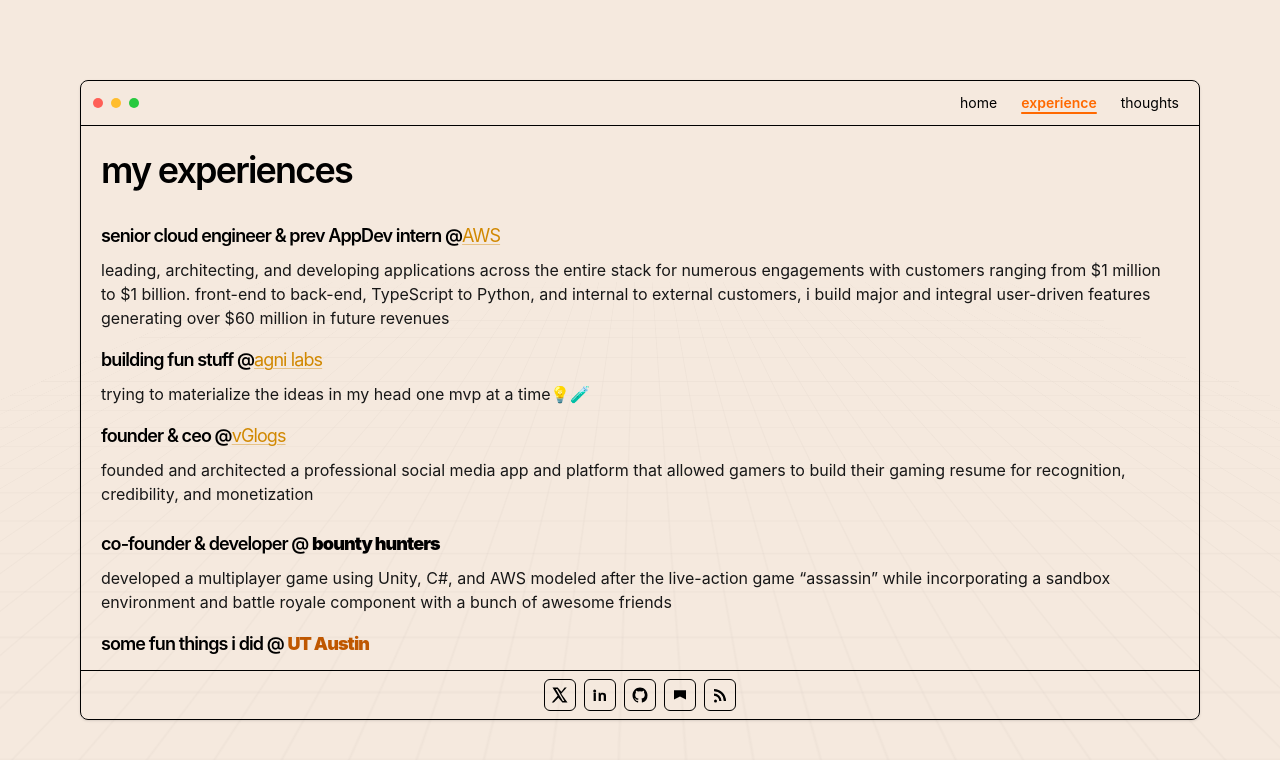
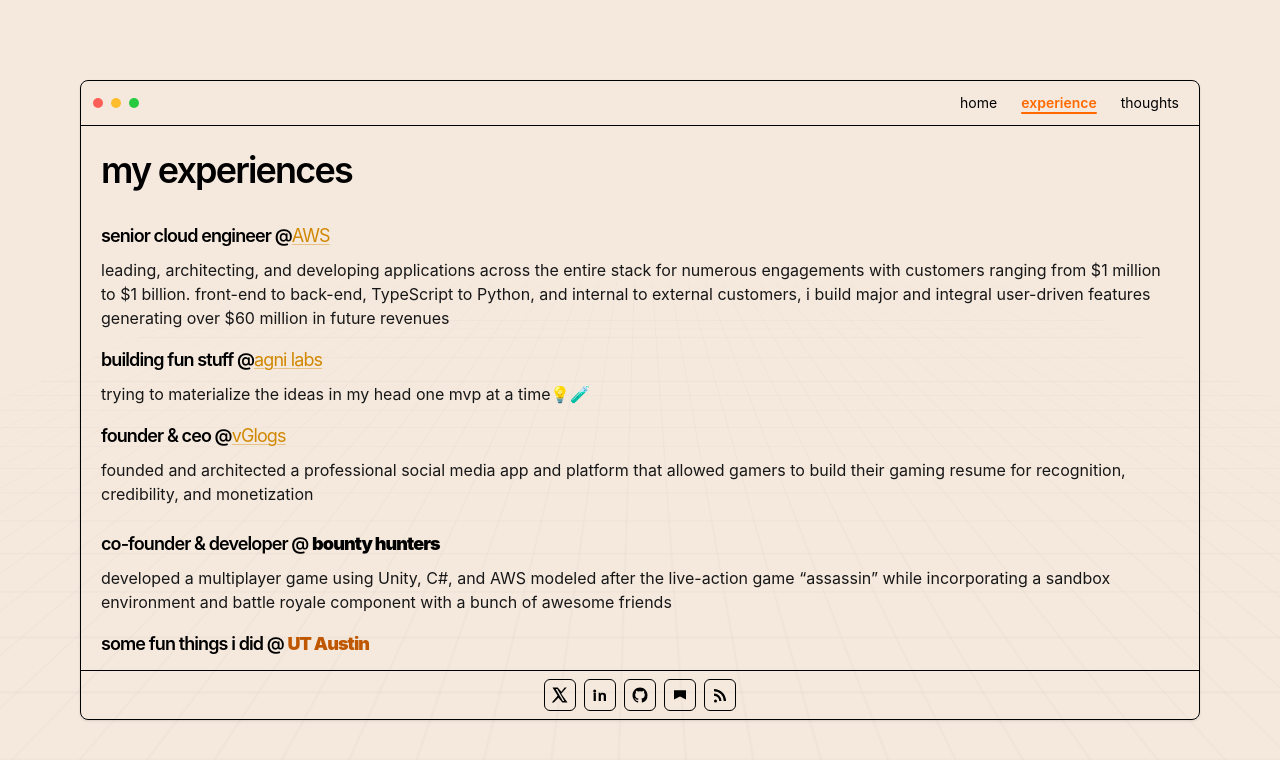
Before and after one commit to adiadd/adiadd.github.io, a Next.js app: page /experience in a window 1280 px wide. Shown: the top 760 px of the page. Built offline with nearby package versions, Linux system fonts and the light colour scheme.

Commit message:
fix: update job title in experience page

```diff
--- a/src/app/experience/page.tsx
+++ b/src/app/experience/page.tsx
@@ -12,7 +12,7 @@ export default function Page() {
         <TypeWriter text="my experiences" delay={100} />
       </h1>
       <h2 className="mb-2 text-lg font-semibold tracking-tighter">
-        senior cloud engineer & prev AppDev intern @{""}
+        senior cloud engineer @{""}
         <strong>
           <a
             href="https://aws.amazon.com/"
```
